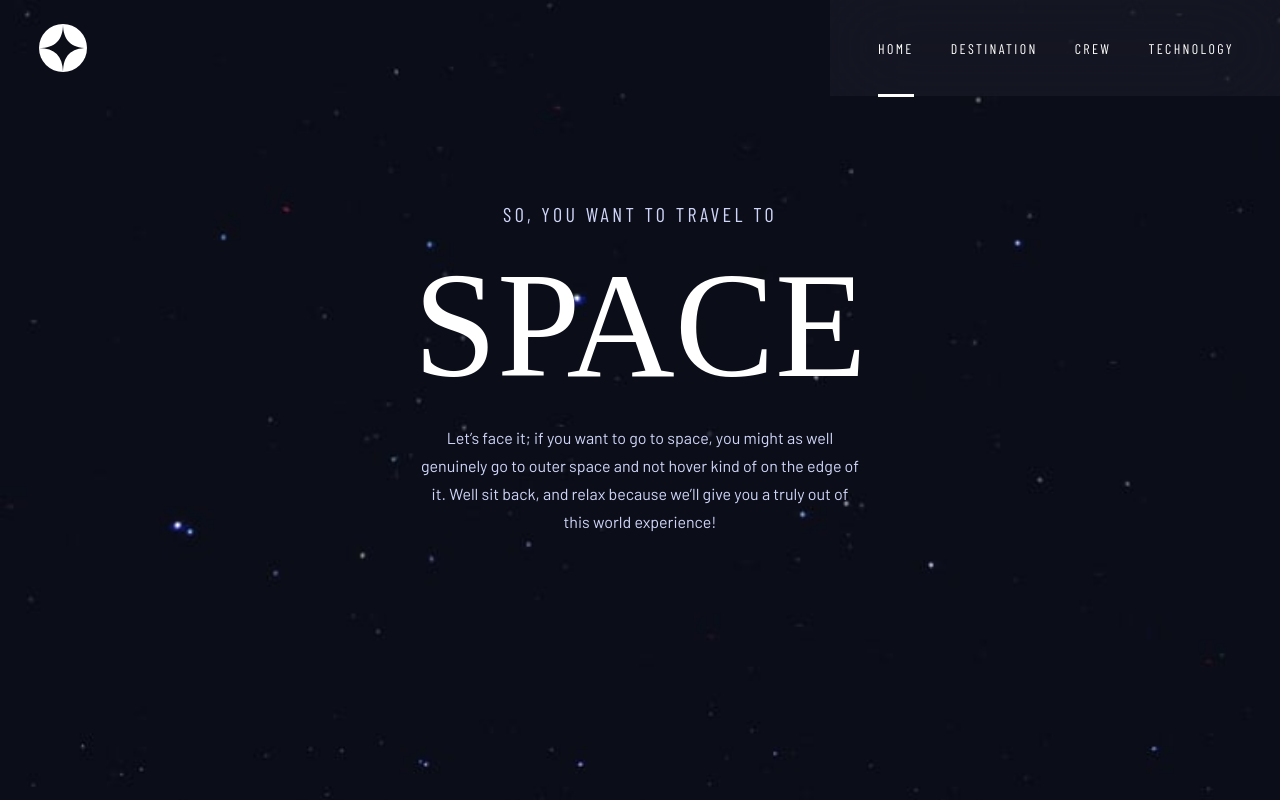
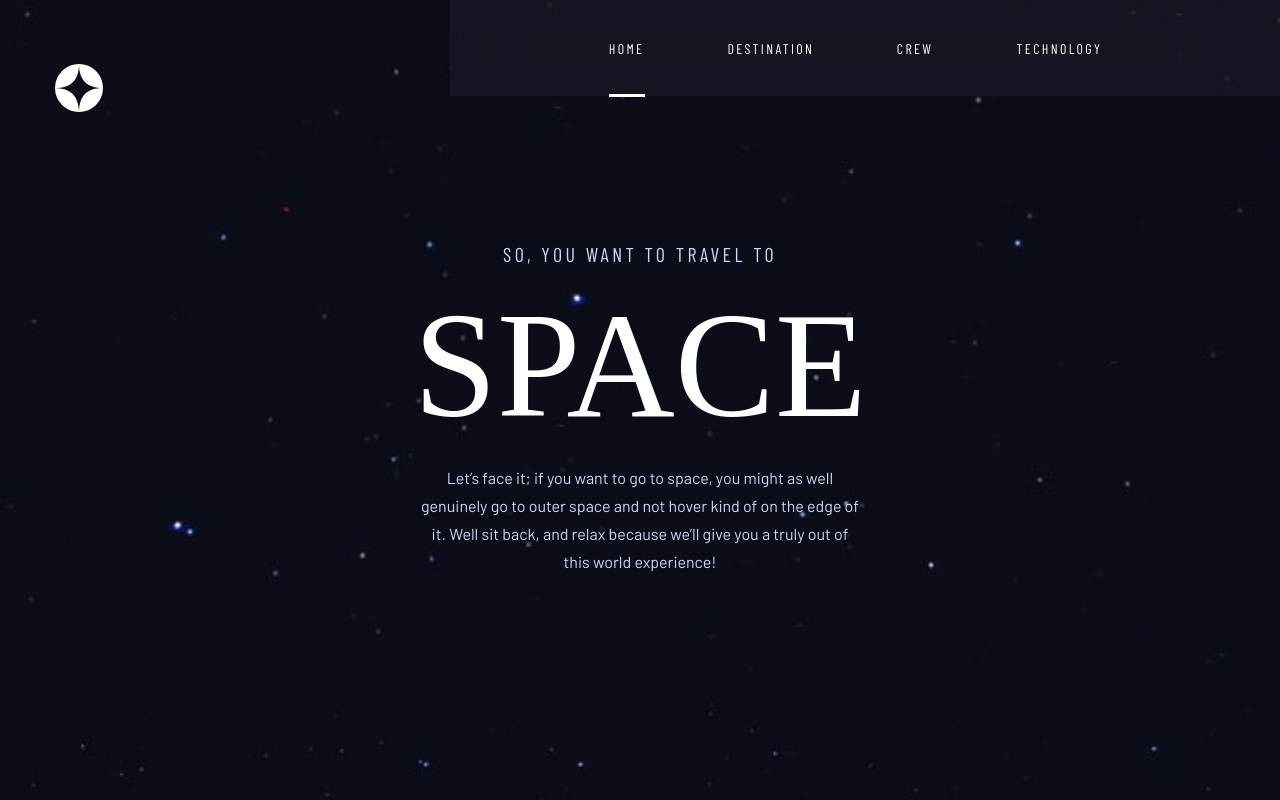
Before and after one commit to achiewe/space-tourism-website, a React (Vite) app: page / in a window 1280 px wide. Shown: the top 800 px of the page. Built offline with nearby package versions, Linux system fonts and the light colour scheme; a web font is replaced by a local one.

Commit message:
add some padding for desktop design

```diff
--- a/src/App.tsx
+++ b/src/App.tsx
@@ -1,7 +1,7 @@
 import styled from "styled-components";
 import GlobalStyles from "./GlobalStyles";
 import { BrowserRouter as Router, Routes, Route } from "react-router-dom";
-import Home from "./components/Home /HomePage";
+import Home from "./components/HomePage";
 import Destination from "./components/Destination";
 import Crew from "./components/Crew";
 
--- a/src/components/Header/BurgerMenu.tsx
+++ b/src/components/Header/BurgerMenu.tsx
@@ -95,6 +95,10 @@ const MenuDiv = styled.div<{ isclicked: string; selectPage: string }>`
     align-items: center;
     padding: 40px 48px;
     right: 0;
+  }
+  @media (min-width: 1024px) {
+    width: 830px;
+    padding: 39px 167px 39px 123px;
   }
 
   .close-svg {
--- a/src/components/Header/Header.tsx
+++ b/src/components/Header/Header.tsx
@@ -27,6 +27,11 @@ const HeaderMain = styled.header`
       margin-left: 39px;
       margin-top: 24px;
     }
+
+    @media (min-width: 1024px) {
+      margin-left: 55px;
+      margin-top: 64px;
+    }
   }
 `;
 export default Header;
--- a/src/components/Home /HomePage.tsx
+++ b/src/components/HomePage.tsx
@@ -1,7 +1,7 @@
 import styled from "styled-components";
-import BackgroundMobile from "../../../public/photoes/home/background-home-mobile.jpg";
-import BackgroundTablet from "../../../public/photoes/home/background-home-tablet.jpg";
-import Header from "../Header/Header";
+import BackgroundMobile from "../../public/photoes/home/background-home-mobile.jpg";
+import BackgroundTablet from "../../public/photoes/home/background-home-tablet.jpg";
+import Header from "./Header/Header";
 
 const Home = (): JSX.Element => {
   return (
```
